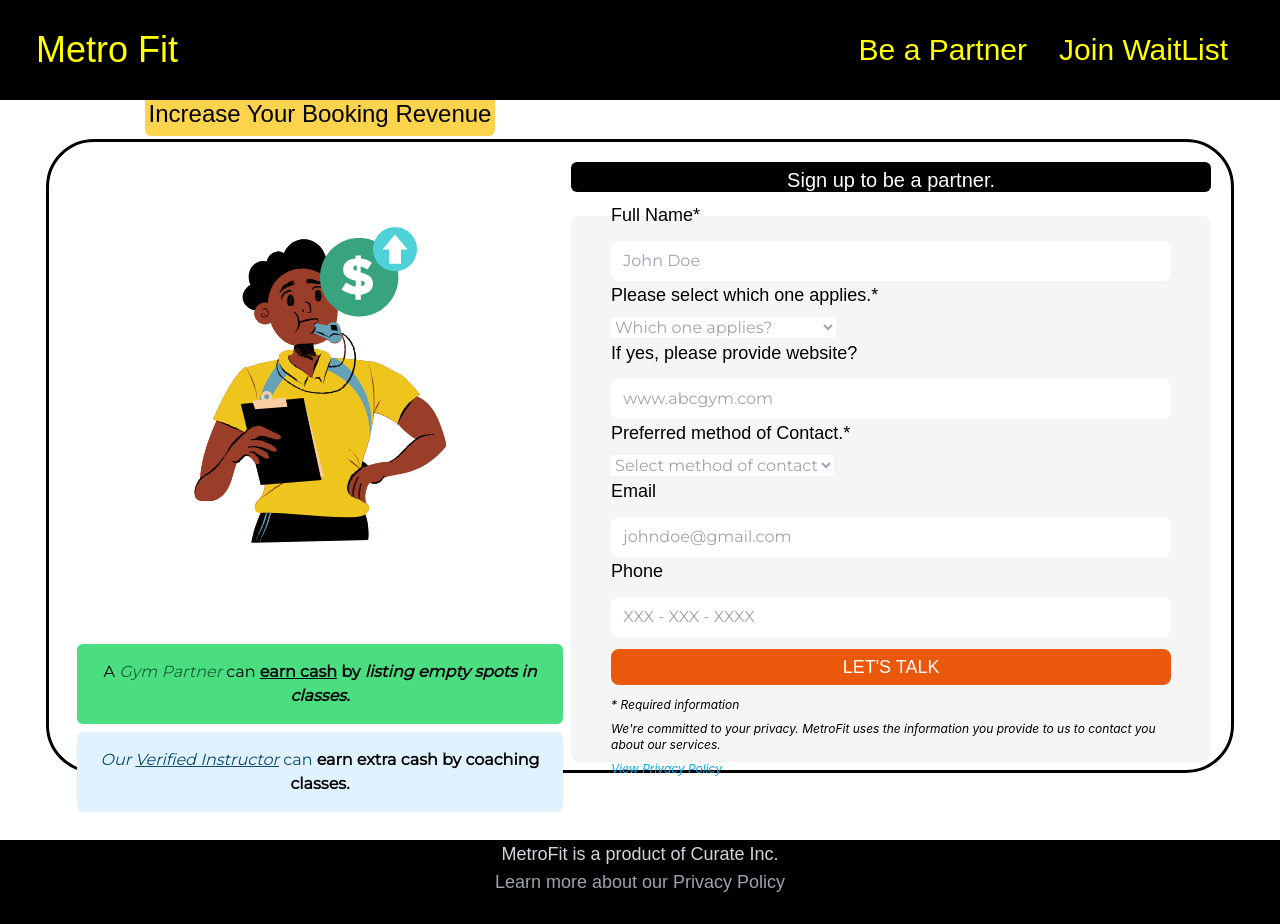
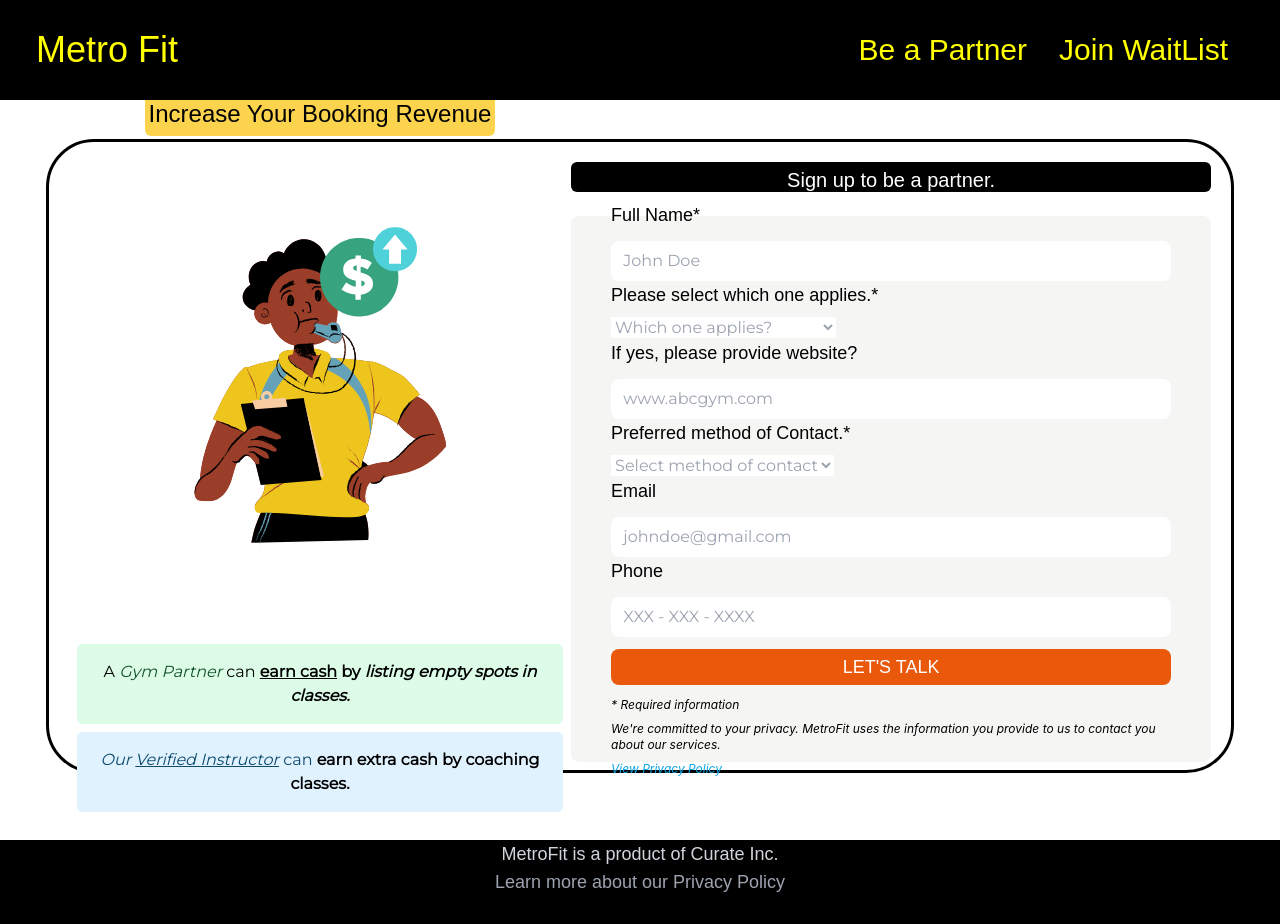
Before and after one commit to sweetmangoes/landing-page, a Next.js app in the folder metrofit-landing/: page /partner in a window 1280 px wide. Built offline with nearby package versions, Linux system fonts and the light colour scheme; a web font is replaced by a local one.

Commit message:
made styling changes

```diff
--- a/metrofit-landing/pages/partner/index.js
+++ b/metrofit-landing/pages/partner/index.js
@@ -15,8 +15,8 @@
             </h1>
             <img className="" src='/images/partnerlogo.svg'></img>
             <div className="font-montserrat space-y-2 p-2">
-              <h1 className="bg-green-400 rounded-md p-4">
-                  A <a className="italic text-green-800">Gym Partner</a> can <a className=" font-semibold"> <a className="underline">earn cash</a> by <a className="italic">listing empty spots in classes.</a></a>
+              <h1 className="bg-green-100 rounded-md p-4">
+                  A <a className="italic text-green-900">Gym Partner</a> can <a className=" font-semibold"> <a className="underline">earn cash</a> by <a className="italic">listing empty spots in classes.</a></a>
               </h1>
               <h1 className="bg-sky-100 rounded-md p-4 text-sky-900">
                 <a className="italic"> Our <a className="underline">Verified Instructor</a></a> can <a className="font-semibold text-black">earn extra cash by coaching classes. </a>
```
